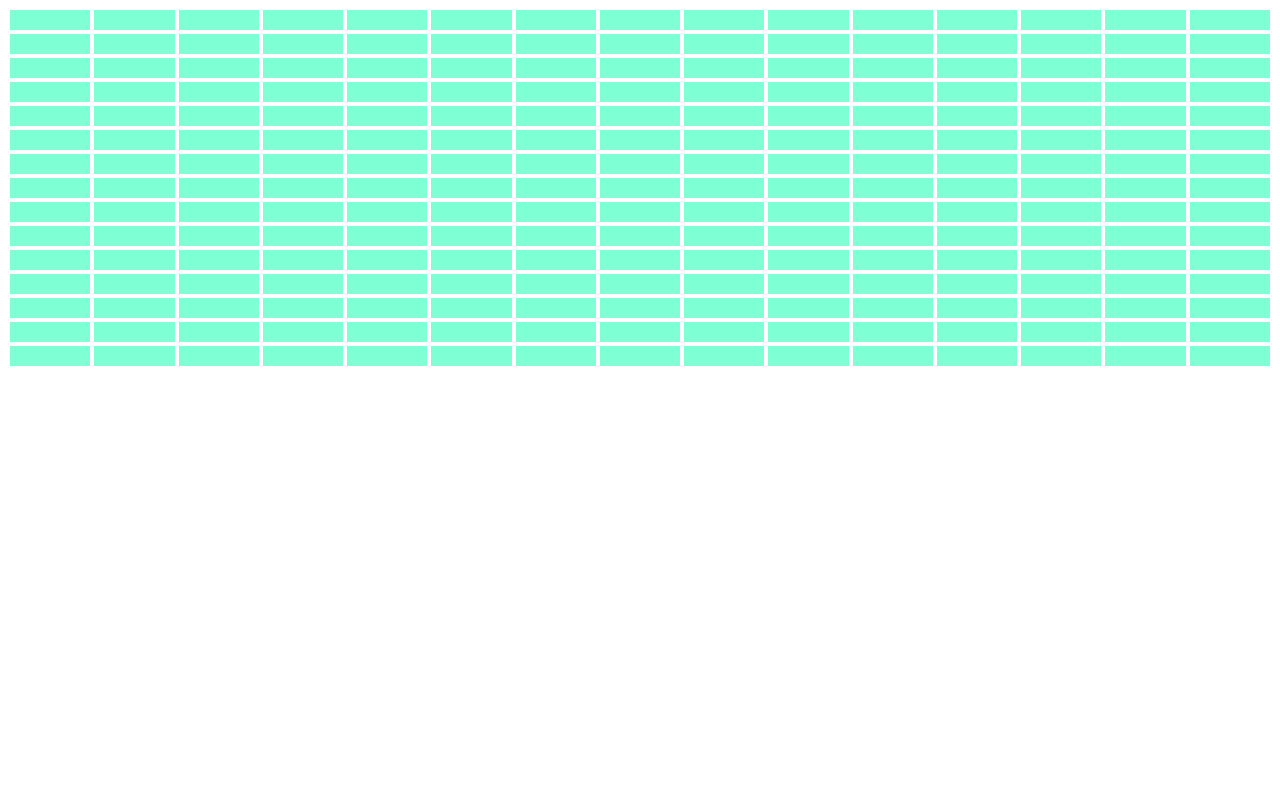
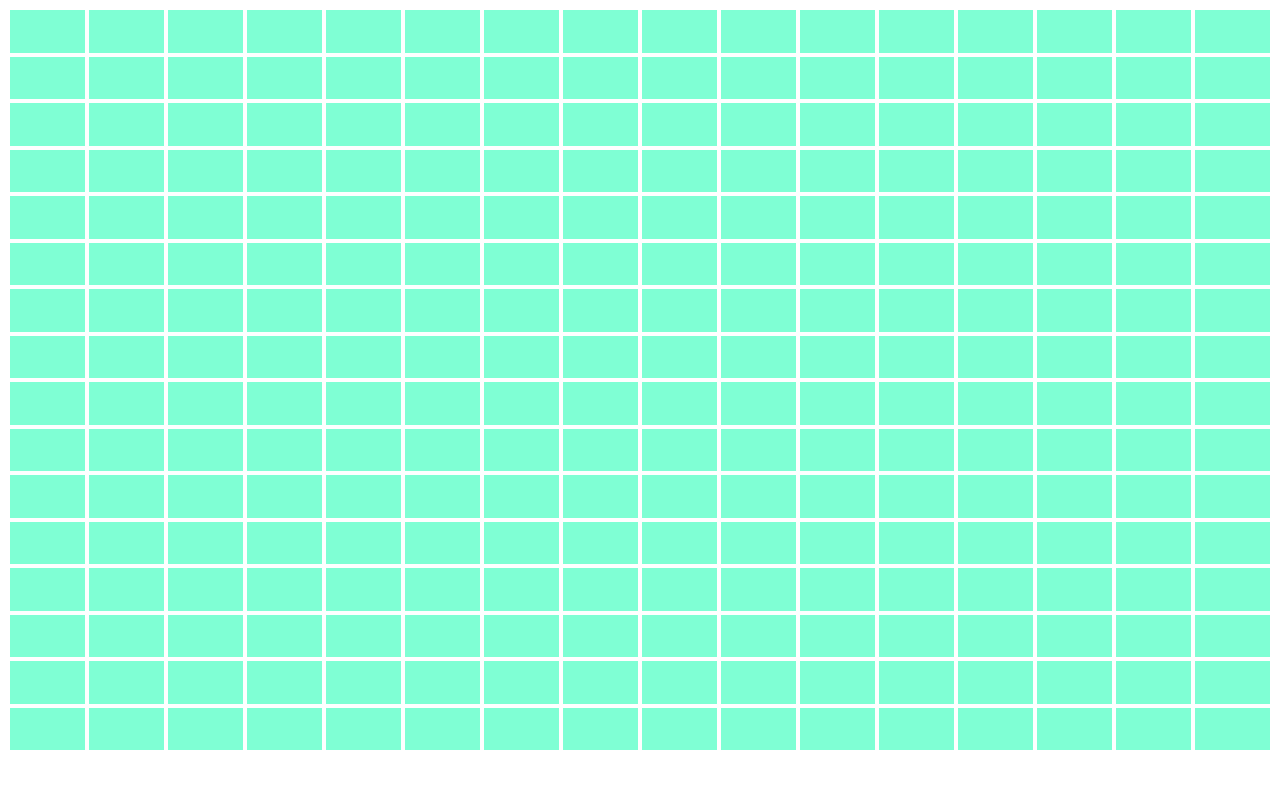
Before and after one commit to pigeonjim/Odin_Project_Etch-A-Sketch, a plain HTML site: page index.html in a window 1280 px wide. Drawn offline with Linux system fonts and the light colour scheme.

Commit message:
Working on dynamic resizing of grid child objects

```diff
--- a/etchSketch.js
+++ b/etchSketch.js
@@ -2,10 +2,14 @@ window.addEventListener("load", (event) => {
     onLoad();
 });
 
+window.addEventListener("resize", (event) => {
+    setTheHeights();
+})
+
 function onLoad(){
     const mainDiv = document.createElement("div");
-    mainDiv.classList = "mainDiv";
-    dynamicGridSize(15,15,mainDiv);
+    mainDiv.classList = "mainDiv grid";
+    dynamicGridSize(16,16,mainDiv);
 }
 
 function addBoxes(noRows, noCols,  mainDiv){
@@ -13,12 +17,23 @@ function addBoxes(noRows, noCols,  mainDiv){
         const box = document.createElement("div");
         box.classList = "theBoxes";
         mainDiv.appendChild(box);
+        let boxHeight = `${(window.innerHeight * 0.85)/noCols}px`;
+        box.style.setProperty("height", boxHeight);
     }
 }
 
 function dynamicGridSize(noRows,noCols, mainDiv){
-addBoxes(noRows, noCols, mainDiv);
+    addBoxes(noRows, noCols, mainDiv);
     let colNoSt = `repeat(${noCols}, auto)`
     mainDiv.style.gridTemplateColumns = colNoSt;
     document.body.appendChild(mainDiv);
+    let mainDivHeight = `${window.innerHeight * 0.95}px`;
+    mainDiv.style.setProperty("max-height", mainDivHeight);
 }
+
+function setTheHeights(noCols){
+    let mainDivHeight = `${window.innerHeight * 0.95}px`;
+    document.querySelector(".mainDiv").style.setProperty("max-height",mainDivHeight);
+    let boxHeight = `${(window.innerHeight * 0.85)/noCols}px`;
+    document.querySelector(".theBoxes").style.setProperty("height", boxHeight);
+}
--- a/style.css
+++ b/style.css
@@ -1,11 +1,19 @@
-.theBoxes{
+.theBoxes {
     border: 0px;
     margin: 2px;
     padding: 0px;
     background-color: aquamarine;
-    min-height: 20px;
+
 }
-.mainDiv{
+.mainDiv {
+    padding: 0px;
+    border: 0px;
+    margin: 0px;
     display: grid;
     align-items: center;
 }
+.grid {
+    padding: 0px;
+    border: 0px;
+    margin: 0px;
+}
```
